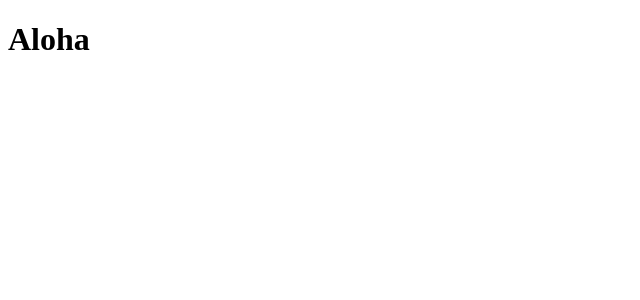
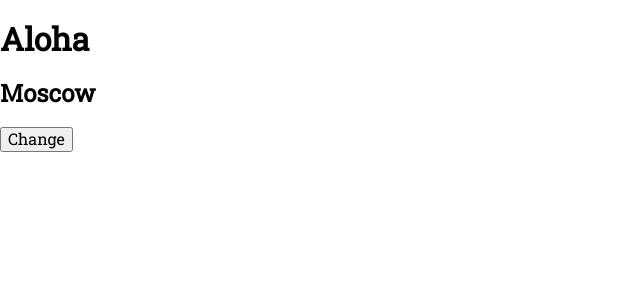
Before and after one commit to actionsmile/react-weather, a React app: page / in a window 1280 px wide. Shown: the top 300 px of the page, without its empty margins (0-640 px from the left). Built offline with nearby package versions, Linux system fonts and the light colour scheme.

Commit message:
Added some tests with redux state

```diff
--- a/assets/index.html
+++ b/assets/index.html
@@ -5,6 +5,13 @@
     <meta name="viewport" content="width=device-width, initial-scale=1, shrink-to-fit=no">
     <meta name="theme-color" content="#000000">
     <title>Weather App</title>
+    <link rel="stylesheet" type="text/css" href="https://necolas.github.io/normalize.css/latest/normalize.css" />
+    <link href="https://fonts.googleapis.com/css?family=Roboto+Slab" rel="stylesheet">
+    <style>
+      * {
+        font-family: 'Roboto Slab', serif;
+      }
+    </style>
   </head>
   <body>
     <noscript>
--- a/package.json
+++ b/package.json
@@ -29,7 +29,7 @@
     "enzyme": "3.1.1",
     "html-webpack-plugin": "^2.30.1",
     "jest": "^22.0.4",
-    "react-addons-test-utils": "15.6.2",
+    "react-addons-test-utils": "^15.6.2",
     "source-map-loader": "0.2.3",
     "ts-jest": "^22.0.0",
     "ts-loader": "3.2.0",
@@ -45,6 +45,7 @@
     "deep-freeze": "^0.0.1",
     "lodash": "^4.17.4",
     "node-uuid": "^1.4.8",
+    "normalize.css": "^7.0.0",
     "react": "16.0.0",
     "react-dom": "16.0.0",
     "react-redux": "^5.0.6",
--- a/src/App/WeatherApp.tsx
+++ b/src/App/WeatherApp.tsx
@@ -1,15 +1,32 @@
 import * as React from 'react';
 import { Provider } from 'react-redux'
 import { createStore } from 'redux';
+import { TempActions as actions } from 'Core/Actions/TempActions';
 import { saveSettings as settingsReducer } from 'Core/Reducers/TempReducers';
+import { WeatherWidget } from 'Modules/Widget/WeatherWidget';
 
 export class WeatherApp extends React.Component<{}, {}> {
+    store = createStore(settingsReducer);
+
+    onStoreChanged = () => {
+        console.group('%cStore changed', 'color:blue')
+        console.log(this.store.getState());
+        console.groupEnd();
+    }
+
+    handleClick = () => {
+        this.store.dispatch(actions.saveCityAction('Tashkent'));
+    }
+
     render() {
+        this.store.subscribe(this.onStoreChanged);
+
         return (
-            <Provider store={ createStore(settingsReducer) }>
-                <div>
-                    <h1>Aloha</h1>
-                </div>
+            <Provider store={ this.store }>
+                <WeatherWidget
+                    city={ this.store.getState().city }
+                    onChangeClick={this.handleClick}
+                />
             </Provider>
         );
     }
--- /dev/null
+++ b/src/Modules/Widget/Models/index.tsx
@@ -0,0 +1,8 @@
+import { ISettingsState } from 'Core/Models';
+
+export interface IWidgetProps {
+    city: string;
+    onChangeClick: () => void
+}
+
+export interface IWidgetState {}
--- /dev/null
+++ b/src/Modules/Widget/WeatherWidget.tsx
@@ -0,0 +1,30 @@
+import * as React from 'react';
+import {
+    IWidgetProps,
+    IWidgetState
+} from './Models';
+
+export class WeatherWidget extends React.Component<IWidgetProps, IWidgetState> {
+    componentDidUpdate(prevProps: IWidgetProps) {
+        console.group('%cupdate', 'color: gray');
+        console.log(prevProps);
+        console.groupEnd();
+    }
+
+    componentDidMount() {
+        console.group('%cmount', 'color: gray');
+        console.log(this.props);
+        console.groupEnd();
+    }
+
+    render() {
+        const { city, onChangeClick } = this.props;
+        return (
+            <div>
+                <h1>Aloha</h1>
+                <h2>{ city }</h2>
+                <button onClick={onChangeClick}>Change</button>
+            </div>
+        )
+    }
+}
```
Also changed, not shown: 1 other file (tests, documents, lock files or other folders).
